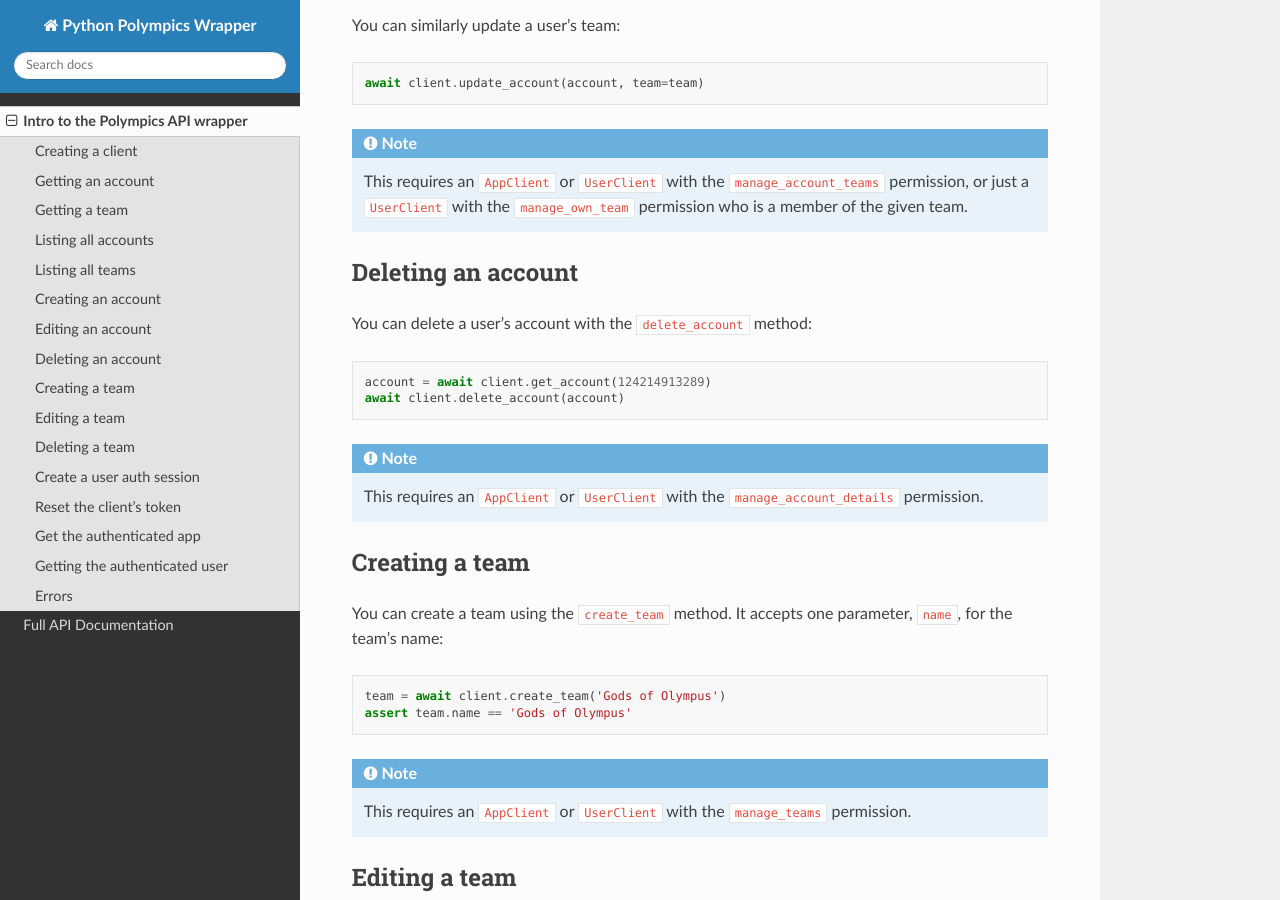
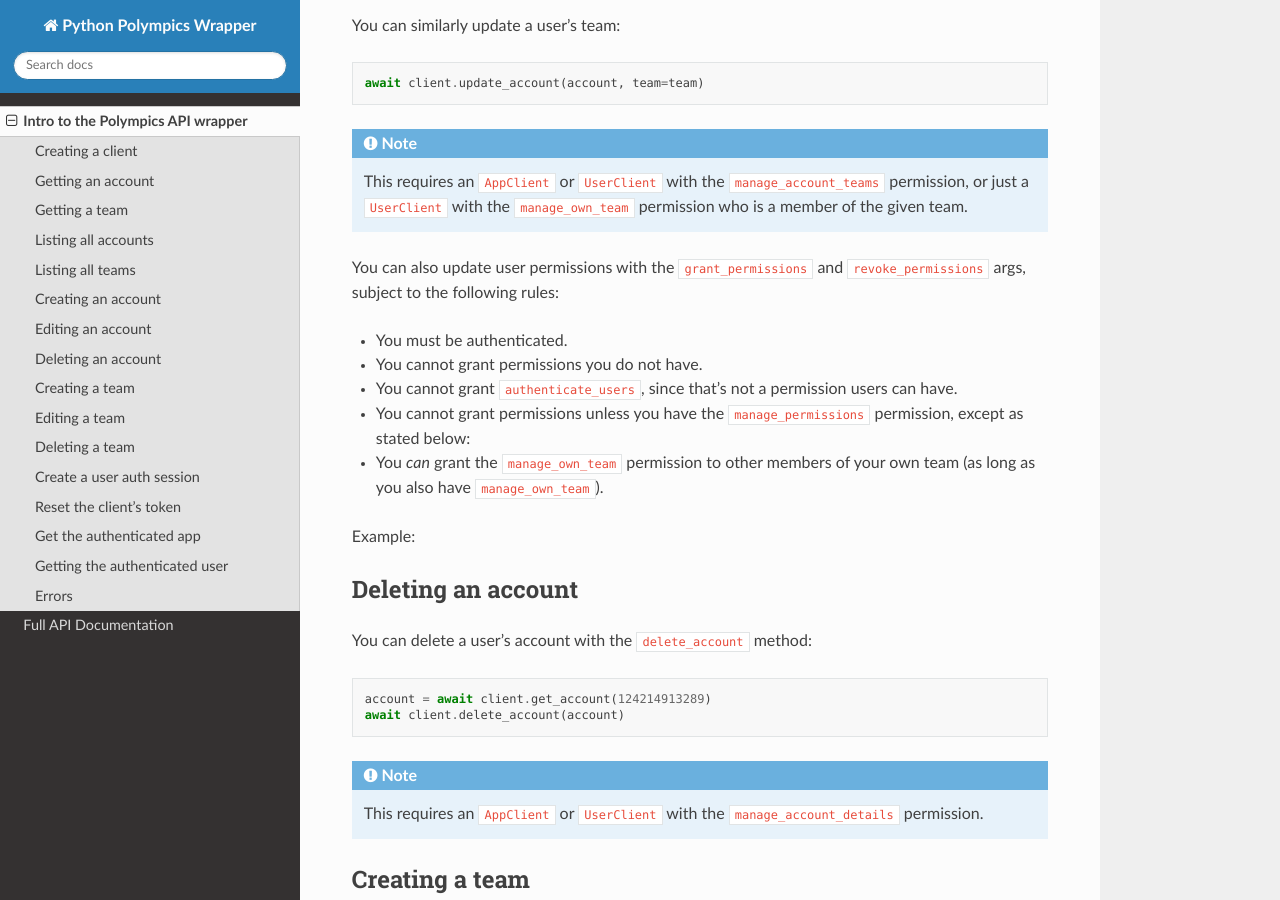
Before and after one commit to polympics/python-wrapper, a Sphinx documentation site: the page built from docs/source/guide.rst, in a window 1280 px wide and 900 px high, scrolled down 2809 px. Built offline with Sphinx 7.4.7 and the Read the Docs theme 2.0.0, drawn with Linux system fonts in a browser that asks for light colours.

Commit message:
Add permissions to the documentation.

````diff
--- a/docs/source/guide.rst
+++ b/docs/source/guide.rst
@@ -155,6 +155,24 @@ You can similarly update a user's team:
    with the ``manage_own_team`` permission who is a member of the
    given team.
 
+You can also update user permissions with the ``grant_permissions``
+and ``revoke_permissions`` args, subject to the following rules:
+
+- You must be authenticated.
+- You cannot grant permissions you do not have.
+- You cannot grant ``authenticate_users``, since that's not a permission users can have.
+- You cannot grant permissions unless you have the ``manage_permissions`` permission, except as stated below:
+- You *can* grant the ``manage_own_team`` permission to other members of your own team (as long as you also have ``manage_own_team``).
+
+Example:
+
+.. code-block::python
+
+   await client.update_account(
+       account, grant_permissions=Permissions(manage_own_team=True),
+       revoke_permissions=Permissions(manage_teams=True)
+   )
+
 Deleting an account
 -------------------
 
@@ -267,7 +285,7 @@ human-readable name of the app.
 Get the authenticated app
 -------------------------
 
-When authenticated with an ``AppClient``, you can use ``get_app``` to get
+When authenticated with an ``AppClient``, you can use ``get_app`` to get
 metadata on the authenticated app. Note that unlike ``reset_token``, this
 does *not* return the app's new token.
 
````
